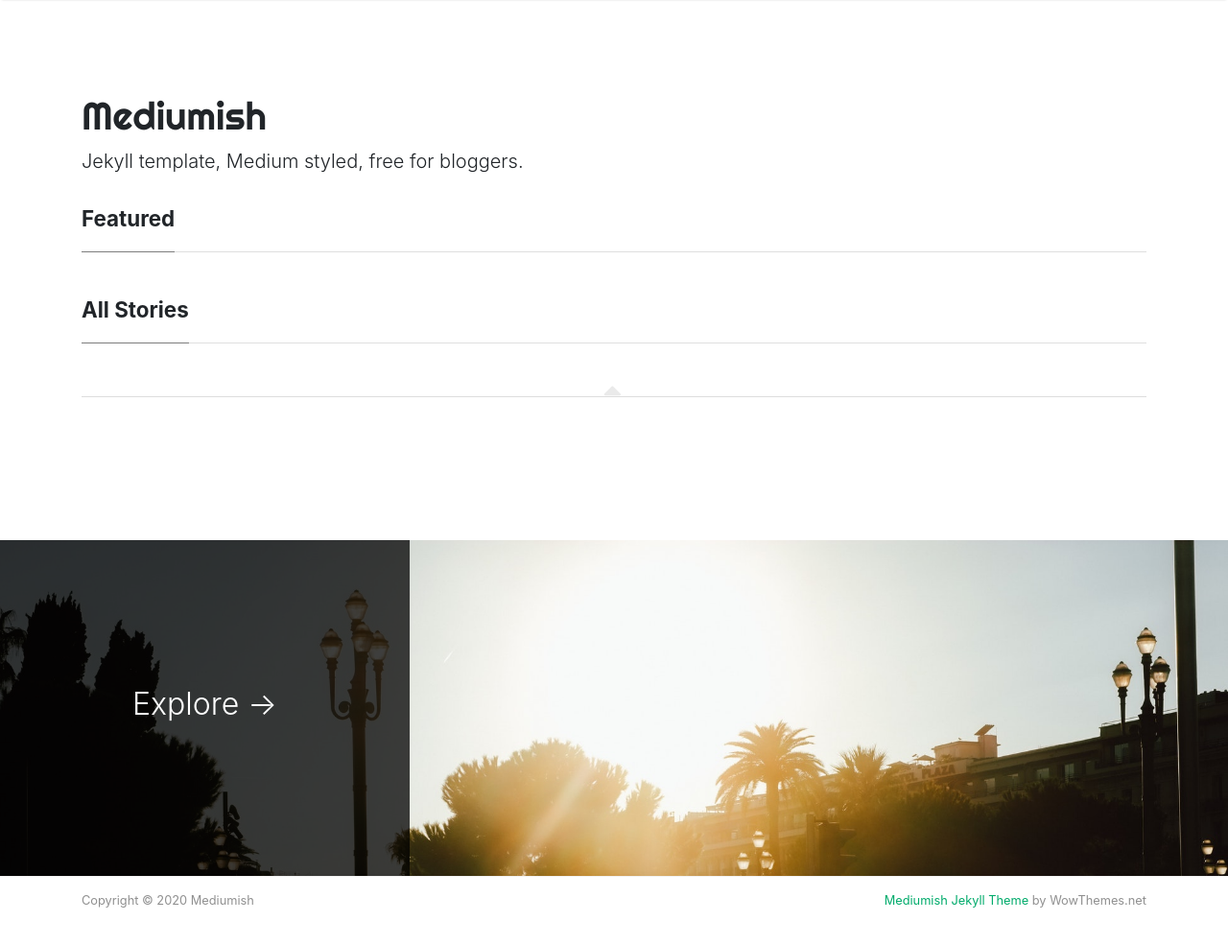
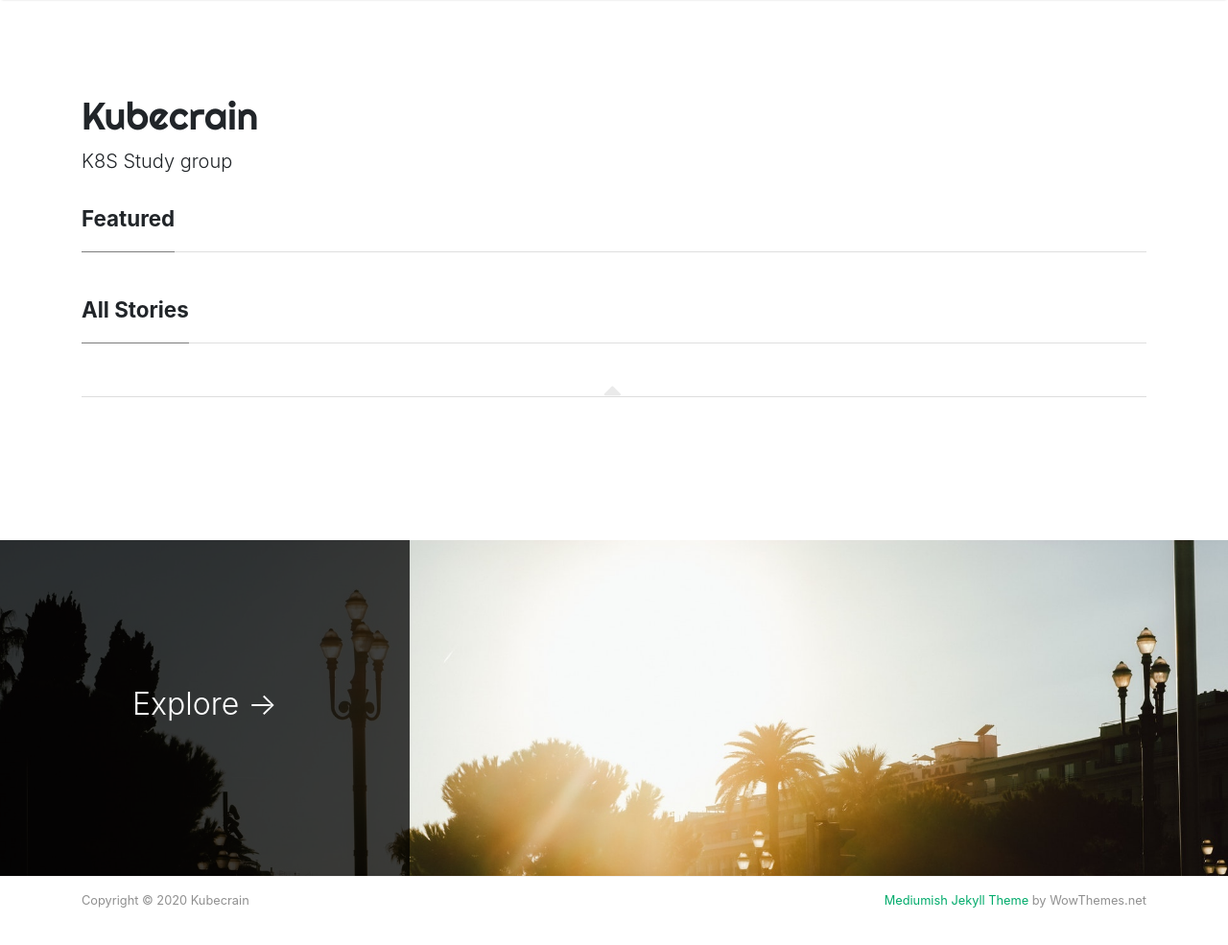
Before and after one commit to kubecrain/docs, a Jekyll site: the page built from index.html, in a window 1280 px wide and 1022 px high. Shown: the top 985 px of the window at 96% size. Built offline with Jekyll 4.4.1, drawn with Linux system fonts in a browser that asks for light colours; nearby versions of some CDN libraries; the list of posts is cut into pages by our own code.

Commit message:
Update _config.yml

```diff
--- a/_config.yml
+++ b/_config.yml
@@ -1,10 +1,10 @@
 # Site
-name: "Mediumish"
-title: "Mediumish"
-description: "Jekyll template, Medium styled, free for bloggers."
+name: "Kubecrain"
+title: "Kubecrain"
+description: "K8S Study group"
 logo: 'assets/images/logo.png'
 favicon: 'assets/images/logo.png'
-baseurl: /mediumish-theme-jekyll
+baseurl: /docs/
 google_analytics: 'UA-46278016-1'
 disqus: 'demowebsite'
 mailchimp-list: 'https://wowthemes.us11.list-manage.com/subscribe/post?u=8aeb20a530e124561927d3bd8&amp;id=8c3d2d214b'
```
